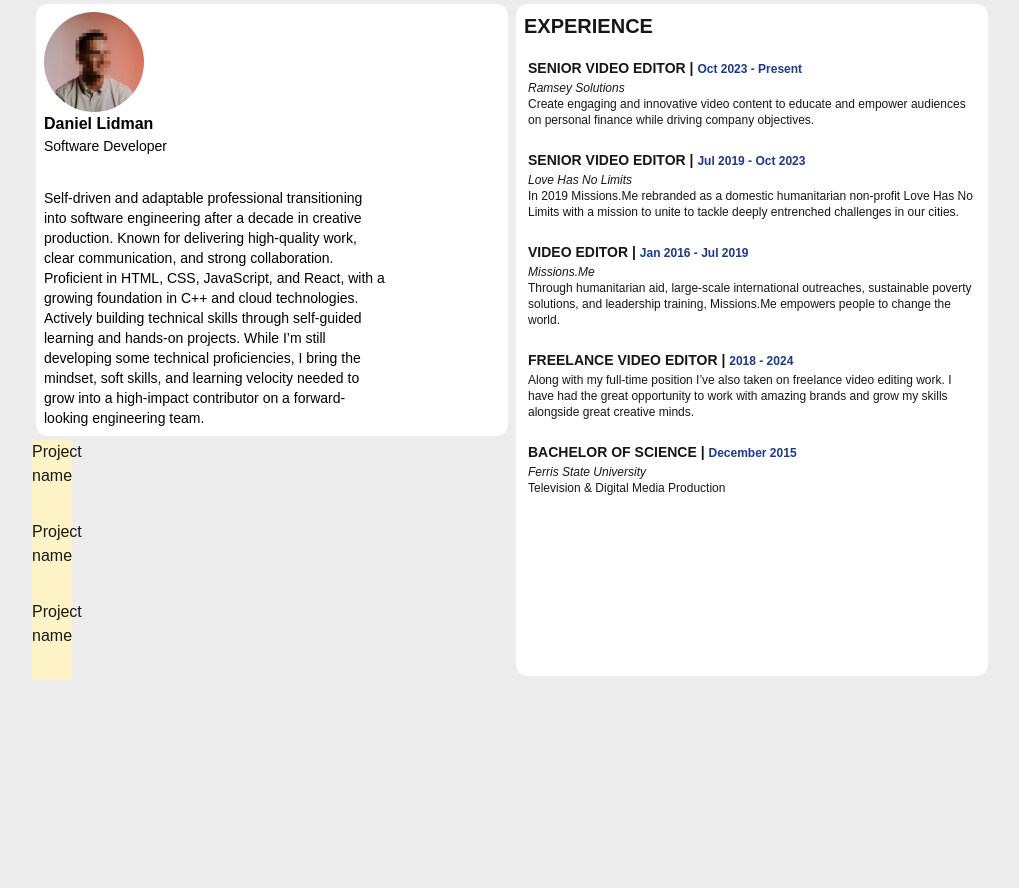
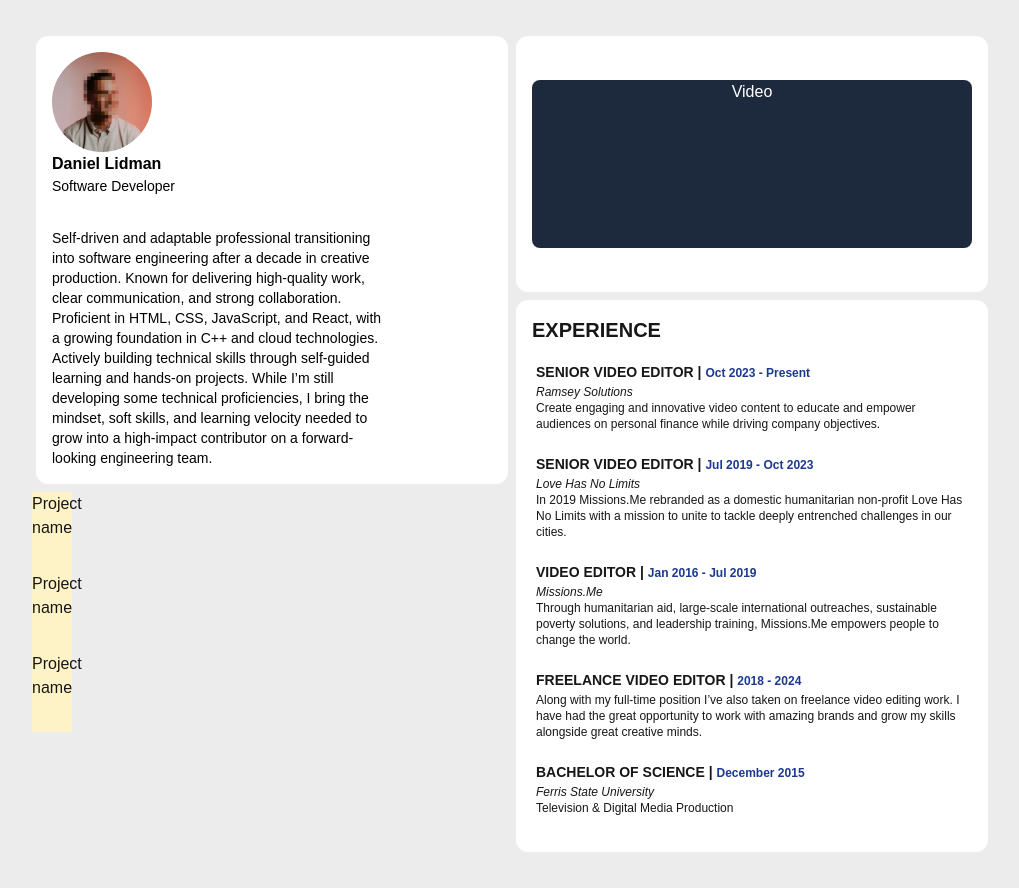
Before and after one commit to daniellidman/daniellidmancom-2025-nextjs, a Next.js app: page / in a window 1280 px wide. Shown: the whole page, without its empty margins (128-1147 px from the left). Before the commit the page ends 800 px from the top, so only its background shows below. Built offline with nearby package versions, Linux system fonts and the light colour scheme.

Commit message:
added video bento box placeholder

```diff
--- /dev/null
+++ b/app/components/HomeVideo.js
@@ -0,0 +1,11 @@
+function HomeVideo() {
+  return (
+    <div className="bg-white m-1 mb-2 p-4 rounded-xl h-64 align-middle flex">
+      <div className="rounded-lg bg-slate-800 w-full h-3/4 m-auto text-white text-center align-middle justify-center">
+        Video
+      </div>
+    </div>
+  );
+}
+
+export default HomeVideo;
--- a/app/components/WorkExperience.js
+++ b/app/components/WorkExperience.js
@@ -1,4 +1,4 @@
-import { headers } from 'next/headers';
+import Image from 'next/image';
 
 function WorkExperience() {
   const experienceArray = [
@@ -45,7 +45,7 @@ function WorkExperience() {
   ];
 
   return (
-    <div className="bg-white rounded-xl m-1 p-2">
+    <div className="bg-white rounded-xl m-1 p-4 ">
       <h1 className="uppercase font-extrabold text-xl mb-4">Experience</h1>
       {experienceArray.map((job, i) => (
         <Job key={i} job={job} />
--- a/app/page.js
+++ b/app/page.js
@@ -1,11 +1,12 @@
 import Image from 'next/image';
 import WorkExperience from './components/WorkExperience';
+import HomeVideo from './components/HomeVideo';
 
 export default function Home() {
   return (
-    <div className="w-3/4 m-auto grid grid-cols-2">
+    <div className="h-3/4 my-8 w-3/4 m-auto grid grid-cols-2">
       <div className="flex flex-col">
-        <div className="bg-white m-1 p-2 rounded-xl ">
+        <div className="bg-white m-1 mb-2 p-4 rounded-xl ">
           <Image
             src="/DanielBioBlur.jpg"
             width={100}
@@ -36,7 +37,10 @@ export default function Home() {
           <Project />
         </div>
       </div>
-      <WorkExperience />
+      <div>
+        <HomeVideo />
+        <WorkExperience />
+      </div>
     </div>
   );
 }
```
